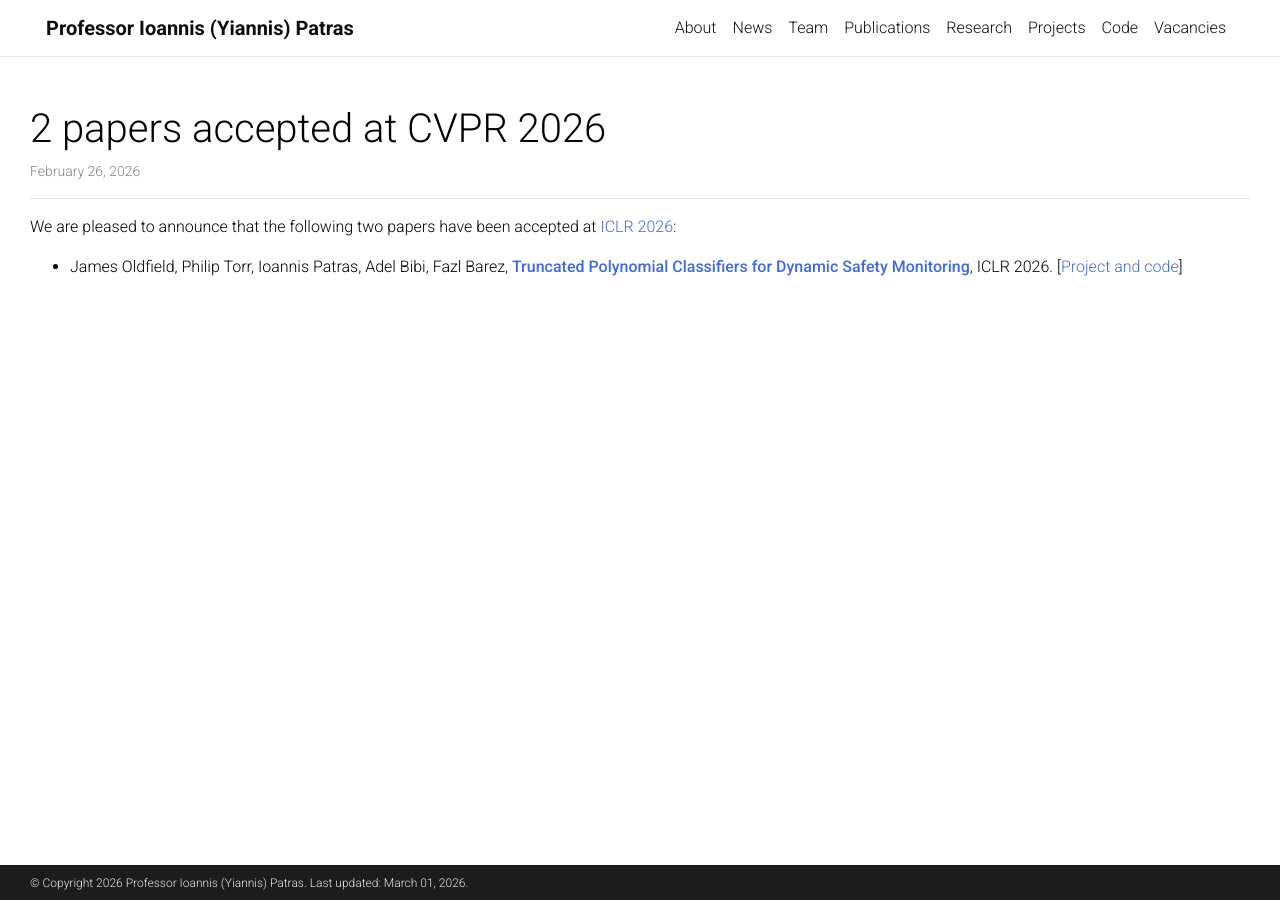
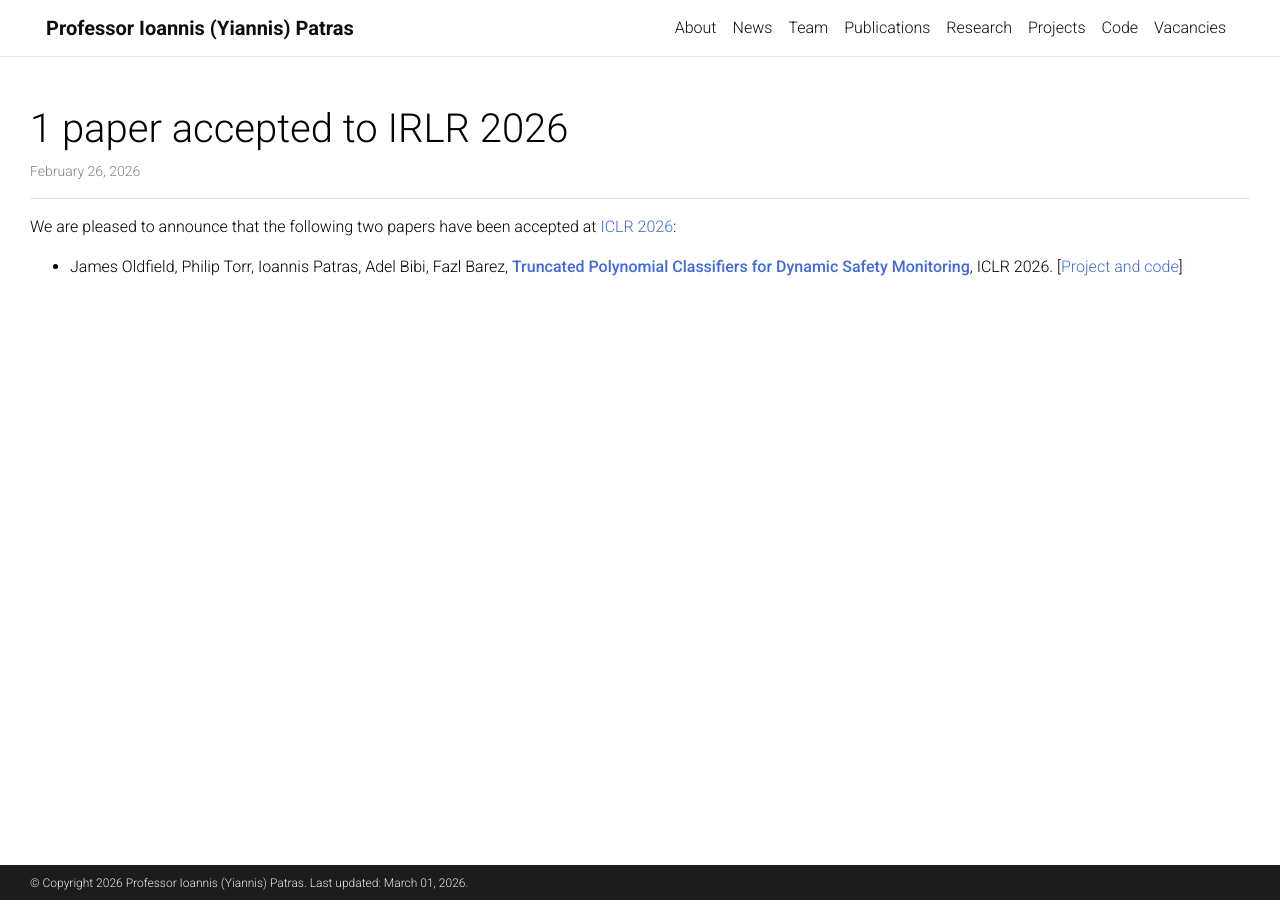
Before and after one commit to Computer-Vision-and-Human-Sensing-Lab/cvhs-website, a Jekyll site: the page built from _news/2026-ICLR.md, in a window 1280 px wide. Built offline with Jekyll 4.4.1, drawn with Linux system fonts in a browser that asks for light colours; comment, search, counter and statistics services are not loaded; a style sheet for code colours, icons or effects is not loaded.

Commit message:
Update 2026-ICLR.md

```diff
--- a/_news/2026-ICLR.md
+++ b/_news/2026-ICLR.md
@@ -1,6 +1,6 @@
 ---
 layout: post
-title: 2 papers accepted at CVPR 2026
+title: 1 paper accepted to IRLR 2026
 date: 2026-02-26 16:11:00-0400
 inline: false
 ---
```
